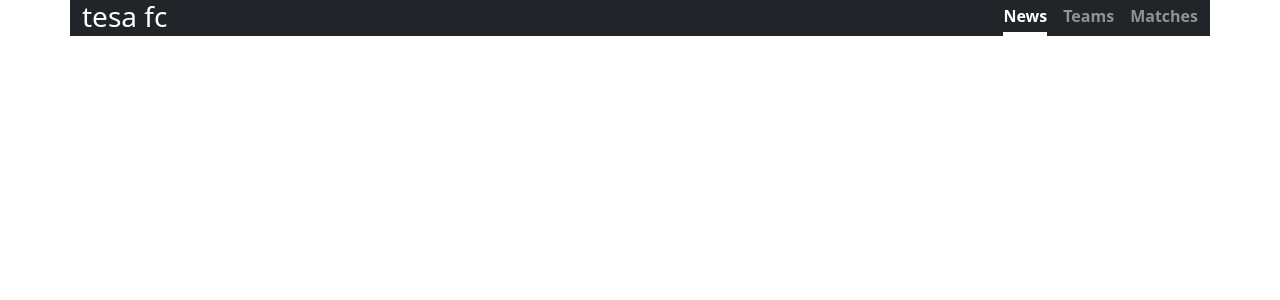
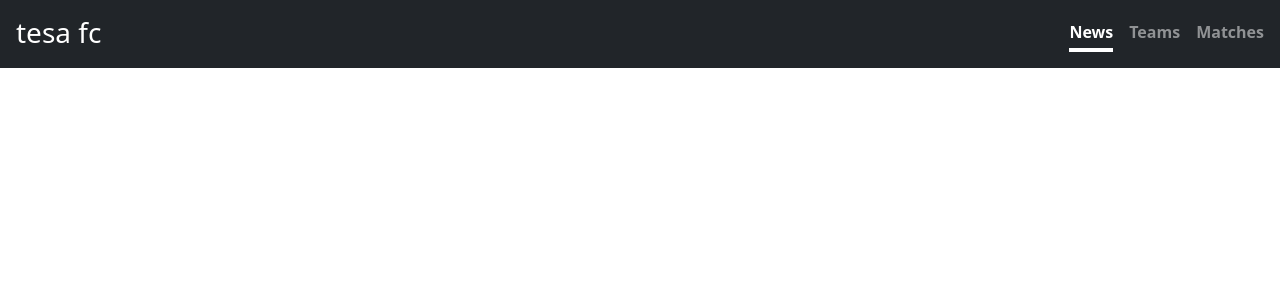
Before and after one commit to tesafc/tesafc.github.io, a Jekyll site: the page built from index.html, in a window 1280 px wide. Shown: the top 300 px of the page. Built offline with Jekyll 4.4.1, drawn with Linux system fonts in a browser that asks for light colours.

Commit message:
Update default.html

```diff
--- a/_layouts/default.html
+++ b/_layouts/default.html
@@ -21,7 +21,7 @@
     <link rel="stylesheet" href="{{ 'assets/stylesheet.css' | relative_url }}">
   </head>
   <body>
-    <div class="container d-flex flex-column mx-auto text-bg-dark">
+    <div class="container-fluid w-100 d-flex flex-column mx-auto text-bg-dark p-3">
       <header>
         <div>
           <h3 class="float-md-start mb-0">{{ site.title }}</h3>
```
